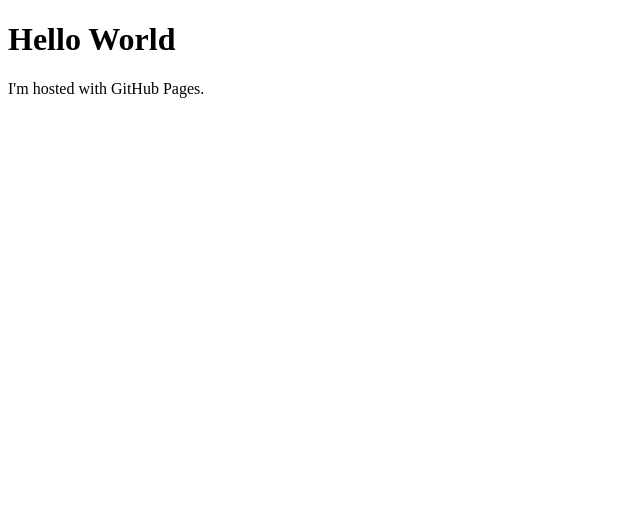
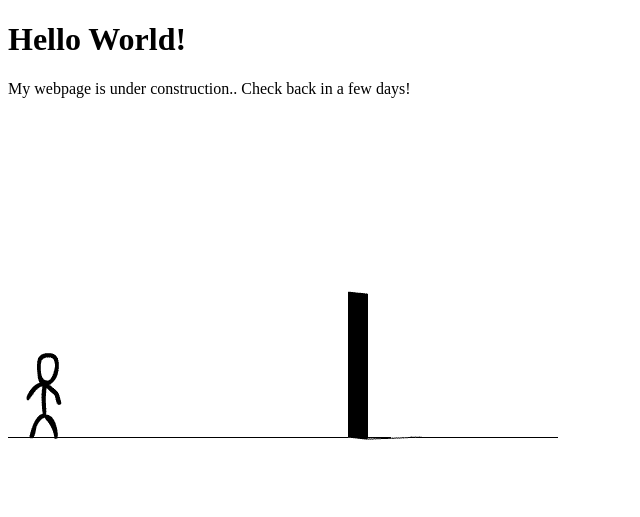
Before and after one commit to ganeshv1993/gannyvenkat.github.io, a plain HTML site: page index.html in a window 1280 px wide. Shown: the whole page, without its empty margins (0-640 px from the left). Drawn offline with Linux system fonts and the light colour scheme.

Commit message:
added stick guy for fun

```diff
--- a/index.html
+++ b/index.html
@@ -1,7 +1,8 @@
 <!DOCTYPE html>
 <html>
 <body>
-<h1>Hello World</h1>
-<p>I'm hosted with GitHub Pages.</p>
+<h1>Hello World!</h1>
+<p>My webpage is under construction.. Check back in a few days!</p>
+<img src=stickguy2.gif>
 </body>
 </html>
```
Also changed, not shown: stickguy2.gif (added).
